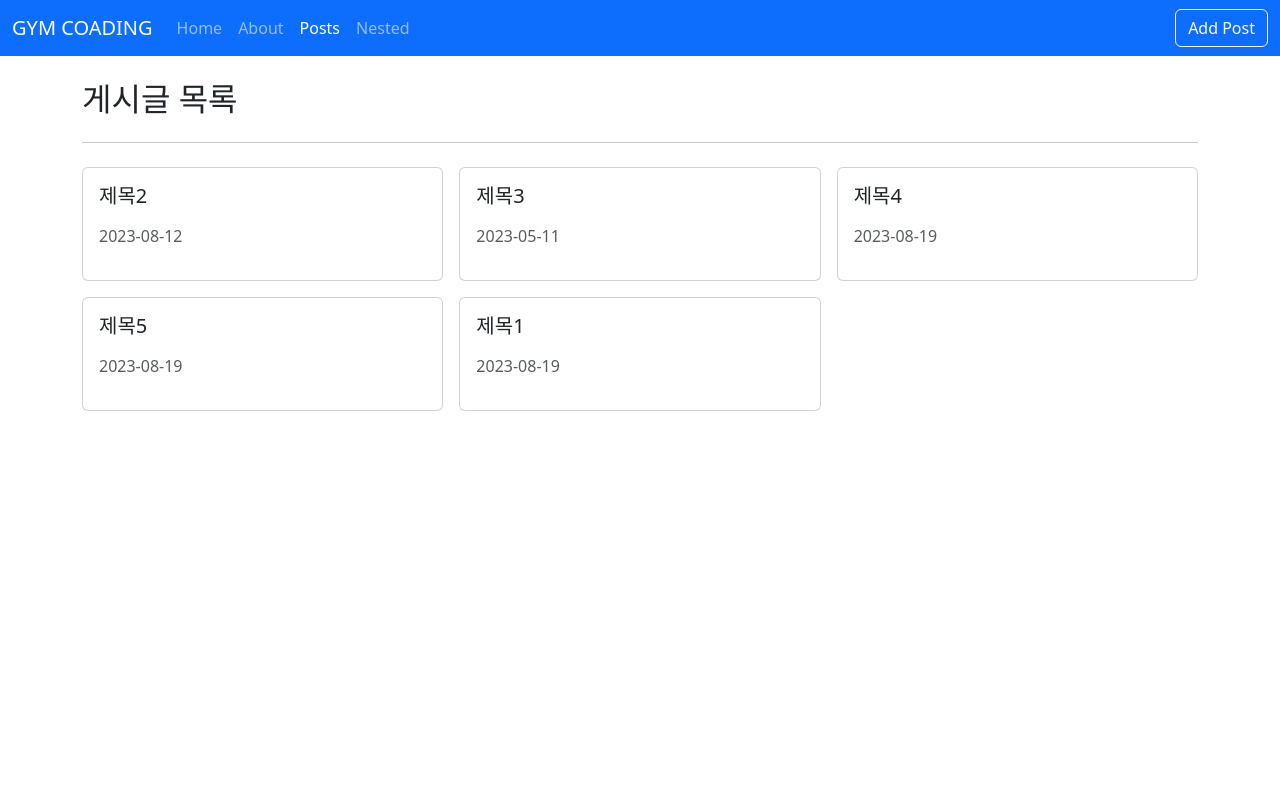
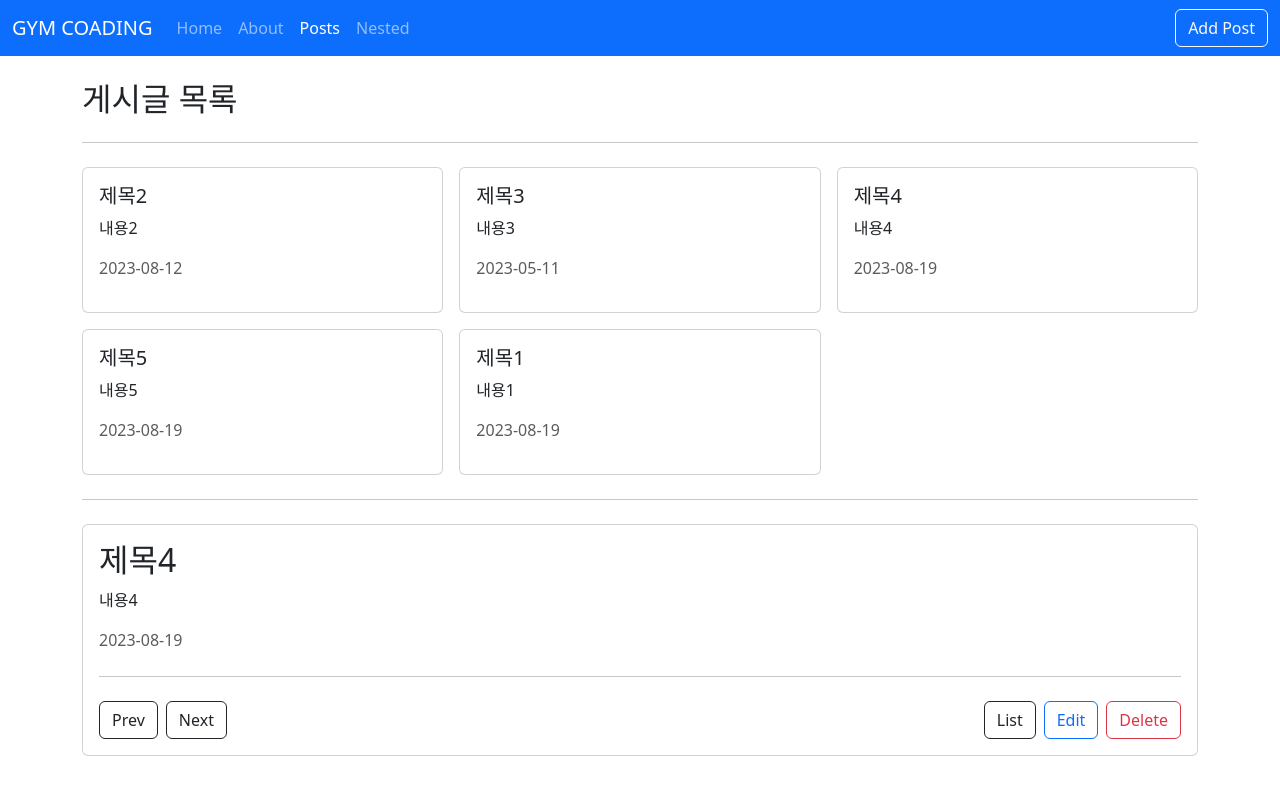
Before and after one commit to whiteDwarff/Vue3_Forum, a Vue app in the folder vue3-posts/: page /posts in a window 1280 px wide. Shown: the top 794 px of the page. Built offline with nearby package versions, Linux system fonts and the light colour scheme.

Commit message:
router props commit

```diff
--- a/vue3-posts/src/api/posts.js
+++ b/vue3-posts/src/api/posts.js
@@ -33,3 +33,7 @@ const posts = [
 export function getPosts() {
 	return posts;
 }
+// find : 배열의 특정값을 찾아 반환, 없는 경우 undefind
+export function getPostById(id) {
+	return posts.find(item => item.id === id);
+}
--- /dev/null
+++ b/vue3-posts/src/components/AppCard.vue
@@ -0,0 +1,17 @@
+<template>
+	<div class="card">
+		<!--
+      $slots : slot 객체에 접근
+      header 이 없을 경우 랜더링을 하지 않는 조건
+    -->
+		<div v-if="$slots.header" class="card-header">
+			<slot name="header"></slot>
+		</div>
+		<div v-if="$slots.default" class="card-body">
+			<slot></slot>
+		</div>
+		<div v-if="$slots.footer" class="card-footer">
+			<slot name="footer"></slot>
+		</div>
+	</div>
+</template>
--- a/vue3-posts/src/components/posts/PostItem.vue
+++ b/vue3-posts/src/components/posts/PostItem.vue
@@ -1,22 +1,19 @@
 <template>
-	<div class="card">
-		<div class="card-body">
-			<h5 class="card-title">{{ title }}</h5>
-			<p class="card-text">
-				{{ contents }}
-			</p>
-			<p class="text-muted">{{ createdAt }}</p>
-		</div>
-	</div>
+	<AppCard>
+		<h5 class="card-title">{{ title }}</h5>
+		<p class="card-text">{{ contents }}</p>
+		<p class="text-muted">{{ createdAt }}</p>
+	</AppCard>
 </template>
 
 <script setup>
+import AppCard from '@/components/AppCard.vue';
 defineProps({
 	title: {
 		type: String,
 		required: true,
 	},
-	content: {
+	contents: {
 		type: String,
 		required: true,
 	},
--- a/vue3-posts/src/router/index.js
+++ b/vue3-posts/src/router/index.js
@@ -32,6 +32,9 @@ const routes = [
 		path: '/posts/:id',
 		name: 'PostDetail',
 		component: () => import('@/views/posts/PostDetailView.vue'),
+		// posts/:id의 id값이 해당 컴포넌트의 props로 전달
+		//props: true,
+		props: route => ({ id: parseInt(route.params.id) }),
 	},
 	{
 		path: '/posts/:id/edit',
--- a/vue3-posts/src/views/nested/NesdtedView.vue
+++ b/vue3-posts/src/views/nested/NesdtedView.vue
@@ -10,6 +10,7 @@
 				<router-link
 					:to="{ name: 'NestedOne', replace: true }"
 					class="nav-link"
+					:class="{ active: $route.fullPath != '/nested/two' }"
 					active-class="active"
 				>
 					Nested One
--- a/vue3-posts/src/views/posts/PostDetailView.vue
+++ b/vue3-posts/src/views/posts/PostDetailView.vue
@@ -1,8 +1,8 @@
 <template>
 	<div>
-		<h2>내용</h2>
-		<p>타이틀</p>
-		<p class="text-muted">2022</p>
+		<h2>{{ form.title }}</h2>
+		<p>{{ form.contents }}</p>
+		<p class="text-muted">{{ form.createdAt }}</p>
 		<hr class="my-4" />
 		<div class="row g-2">
 			<div class="col-auto">
@@ -26,16 +26,46 @@
 </template>
 
 <script setup>
-import { useRoute, useRouter } from 'vue-router';
+import { useRouter } from 'vue-router';
+import { getPostById } from '@/api/posts';
+import { ref } from 'vue';
+
+const props = defineProps({
+	id: Number,
+});
+// ----------------------------------------------------
 // url의 parameter 값을 가져오기 위함.
-const route = useRoute();
+//const route = useRoute();
 const router = useRouter();
+/*
+	- ref()로 선언 :
+		객체 할당을 할 수 있음 *
+		value에 접근 시 form.value.title, form.value.contents로 접근방식이 번거로움
+
+	- reactive() :
+		객체할당이 되지 않음, 반응형 데이터로 할당되지 않음.
+		form.title, form.contents로 한번에 접근 가능
+*/
+const form = ref({});
+
+// ----------------------------------------------------
 const goList = () => router.push({ name: 'PostList' });
 const goEdit = () =>
 	router.push({
 		name: 'PostEdit',
-		params: route.params.id,
+		params: props.id,
 	});
+console.log(getPostById(props.id));
+const fetchPost = () => {
+	/*
+		reactive로 선언할 경우
+		form.title = data.title
+		form.contents = data.contents
+	*/
+	const data = getPostById(props.id);
+	form.value = { ...data };
+};
+fetchPost();
 </script>
 
 <style lang="scss" scoped></style>
--- a/vue3-posts/src/views/posts/PostListView.vue
+++ b/vue3-posts/src/views/posts/PostListView.vue
@@ -12,11 +12,17 @@
 				/>
 			</div>
 		</div>
+		<hr class="my-4" />
+		<AppCard>
+			<PostDetailView :id="3" />
+		</AppCard>
 	</div>
 </template>
 
 <script setup>
 import PostItem from '@/components/posts/PostItem.vue';
+import PostDetailView from './PostDetailView.vue';
+import AppCard from '@/components/AppCard.vue';
 import { getPosts } from '@/api/posts.js';
 import { ref } from 'vue';
 import { useRouter } from 'vue-router';
```
